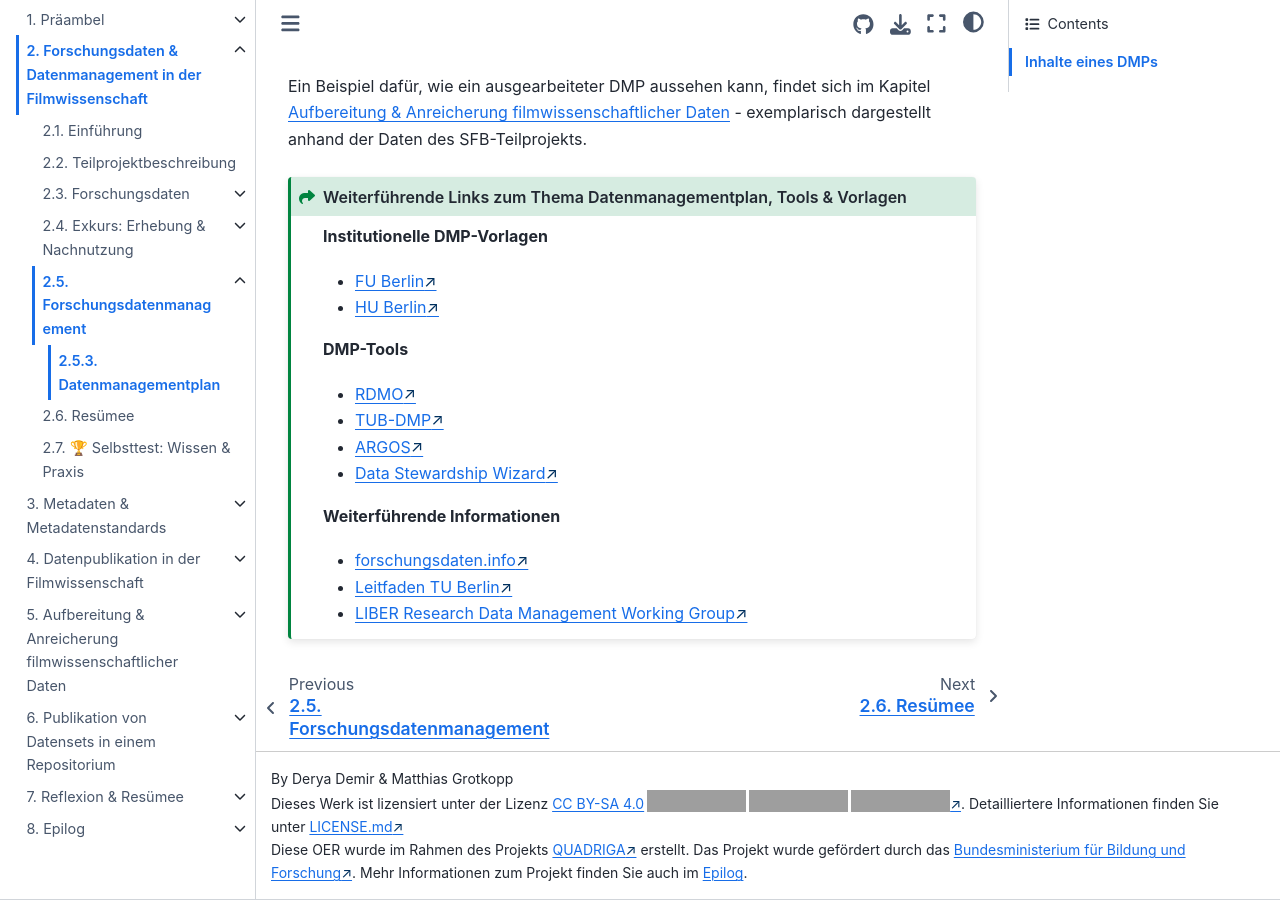
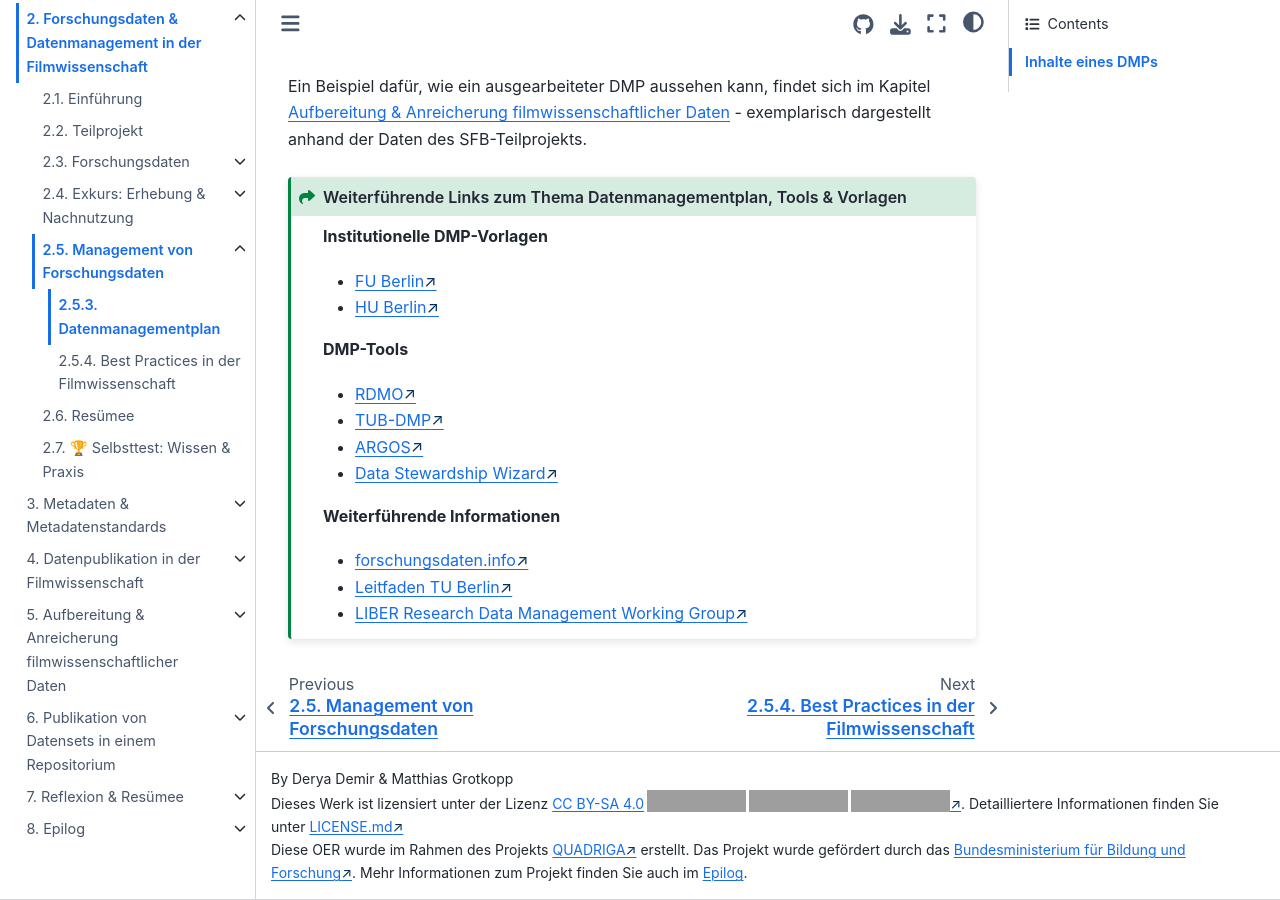
Before and after one commit to lam1aa/Bewegtes-Bild-Fallstudie-3, a Jupyter Book: the page built from 02_forschungsdaten_fdm/datenmanagementplan.md, in a window 1280 px wide and 900 px high, scrolled down 3145 px. Built offline with Jupyter Book 1.0.4 settings and Sphinx 7.4.7 and the Sphinx Book theme 1.1.4, drawn with Linux system fonts in a browser that asks for light colours; grey boxes are pictures that could not be loaded.

````diff
--- a/02_forschungsdaten_fdm/datenmanagementplan.md
+++ b/02_forschungsdaten_fdm/datenmanagementplan.md
@@ -12,7 +12,7 @@ Die konkreten Inhalte eines DMPs sind nicht normiert, es gibt sowohl eine Reihe
 ---
 align: center
 width: 65%
-name: Datenmanagementplan
+name: datenmanagementplan
 ---
 Datenmanagementplan
 ```
--- a/02_forschungsdaten_fdm/forschungsdatenmanagement.md
+++ b/02_forschungsdaten_fdm/forschungsdatenmanagement.md
@@ -1,4 +1,4 @@
-# Forschungsdatenmanagement
+# Management von Forschungsdaten
 
 Um die Anforderungen guter wissenschaftlicher Praxis zu erfüllen, ist ein "planvoller Umgang" mit Forschungsdaten entscheidend. Im Sinne der Projektumsetzung beinhaltet dies ein umfassend dokumentiertes und nachvollziehbares Forschungsdatenmanagement (FDM). Doch was beinhaltet das **FDM**?
 Laut dem RatSWD umfasst das FDM
--- a/02_forschungsdaten_fdm/teilprojektbeschreibung.md
+++ b/02_forschungsdaten_fdm/teilprojektbeschreibung.md
@@ -1,4 +1,4 @@
-# Teilprojektbeschreibung
+# Teilprojekt
 
 Das Teilprojekt <a href="https://www.sfb-intervenierende-kuenste.de/teilprojekte/C/C05/index.html" class="external-link" target="_blank">"C05 Intervenierende Weltentwürfe: Audiovisualität des Klimawandels"</a> des <a href="https://www.sfb-intervenierende-kuenste.de/" class="external-link" target="_blank">"Sonderforschungsbereichs 1512 "Intervenierende Künste"</a> der Freien Universität Berlin beschäftigt sich mit der Frage, wie Filme und andere Bewegtbildmedien auf Entwürfe aber auch Revisionen möglicher Zukünfte hin wirken. Was für eine Rolle werden filmischen Interventionen zuteil, wenn es um den menschengemachten Klimawandel geht? Und wie schaffen es bestimmte audiovisuelle Gestaltungsweisen, also das Zusammenkommen verschiedener filmischer Ausdruckselemente wie z.B. Sound, Montage, Farbe usw., neue Weltzugänge zu entwerfen, zu imaginieren, aber auch gleichzeitig zu verwerfen?
 
--- a/_toc.yml
+++ b/_toc.yml
@@ -23,6 +23,7 @@ chapters:
       - file: 02_forschungsdaten_fdm/forschungsdatenmanagement
         sections:
           - file: 02_forschungsdaten_fdm/datenmanagementplan
+          - file: 02_forschungsdaten_fdm/best_practices_fiwi
       - file: 02_forschungsdaten_fdm/resümee_02
       - file: 02_forschungsdaten_fdm/selbsttest_wissen_02
   - file: 03_metadaten/toc_03
````
Also changed, not shown: 02_forschungsdaten_fdm/best_practices_fiwi.md (added, +34 -0 lines), assets/02_forschungsdaten_fdm/abb_k02_fair_dfg_dmp.png (added), 1 other file.
